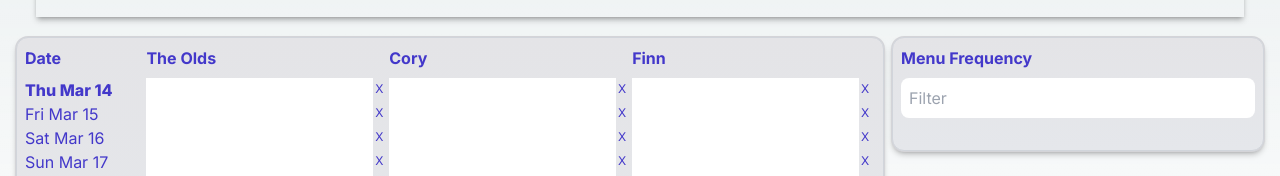
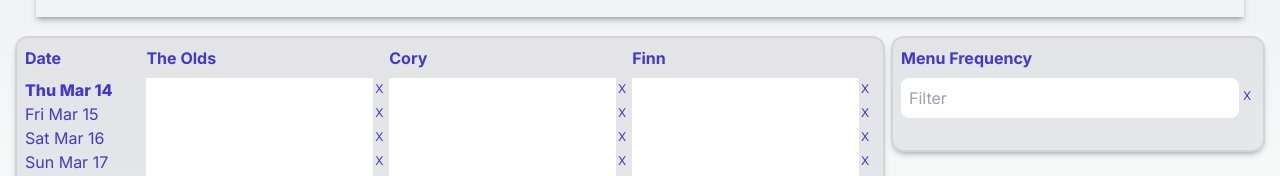
Before and after one commit to cleanbill/munch, a Next.js app: page / in a window 1280 px wide. Shown: the part 159-335 px from the top of the page. Built offline with nearby package versions, Linux system fonts and the light colour scheme.

Commit message:
Filter deleter

```diff
--- a/package.json
+++ b/package.json
@@ -3,7 +3,7 @@
   "version": "0.1.0",
   "private": true,
   "scripts": {
-    "dev": "next dev",
+    "dev": "next dev --port 3001",
     "build": "next build",
     "start": "next start",
     "lint": "next lint"
--- a/src/components/menuFrequency.tsx
+++ b/src/components/menuFrequency.tsx
@@ -97,10 +97,23 @@ const MenuFrequency = () => {
 
   const list = mealsPerGuest();
 
+  const clearDownSearch = () => {
+    setFilterBy('');
+    const field = document.getElementById("filterMenuFreq") as HTMLInputElement;
+    field.value = '';
+    field.focus();
+  }
+
   return (
     <div className="section-card">
       <h2><b>Menu Frequency</b></h2>
-      <input className="mt-2 mb-2 w-full p-2 rounded-lg" placeholder="Filter" defaultValue={filterBy} onChange={onChange}></input>
+      <span className="grid grid-cols-[12fr,0fr]">
+        <input id="filterMenuFreq" className="mt-2 mb-2 w-full p-2 rounded-lg" placeholder="Filter" defaultValue={filterBy} onChange={onChange}></input>
+        <button onClick={() => clearDownSearch()} title="clear filter" className=" w-4 hover:bg-yellow-600
+            focus:outline-none focus:ring hover:pr-0
+           focus:ring-yellow-300 text-xs rounded-xl
+             h-5  mt-4 ">X</button>
+      </span>
       {mounted && list.map((gmf: GuestMealFrequency, guestIndex: number) => (
         <div key={'gmf-' + guestIndex} className="section-card mt-2">
 
```
Also changed, not shown: 1 other file (tests, documents, lock files or other folders).
